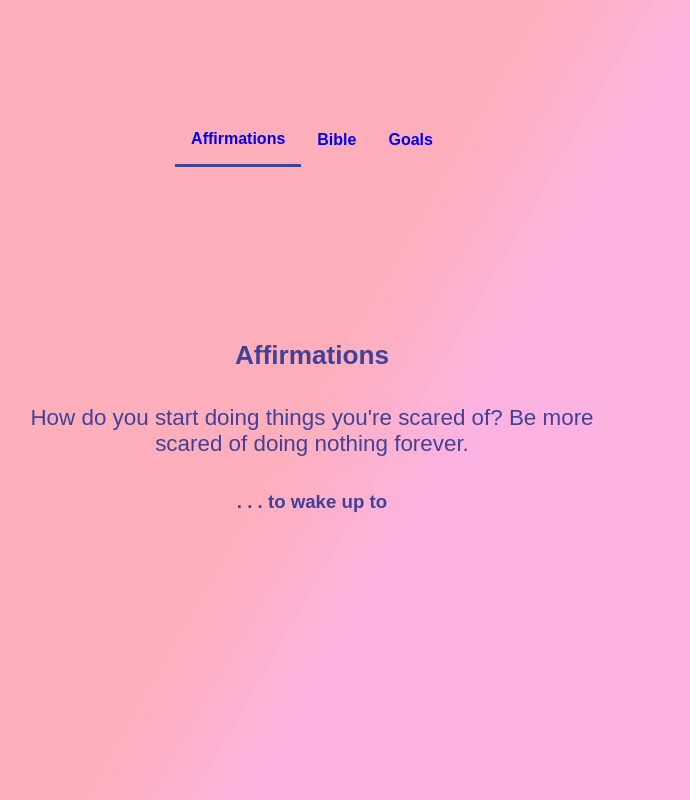
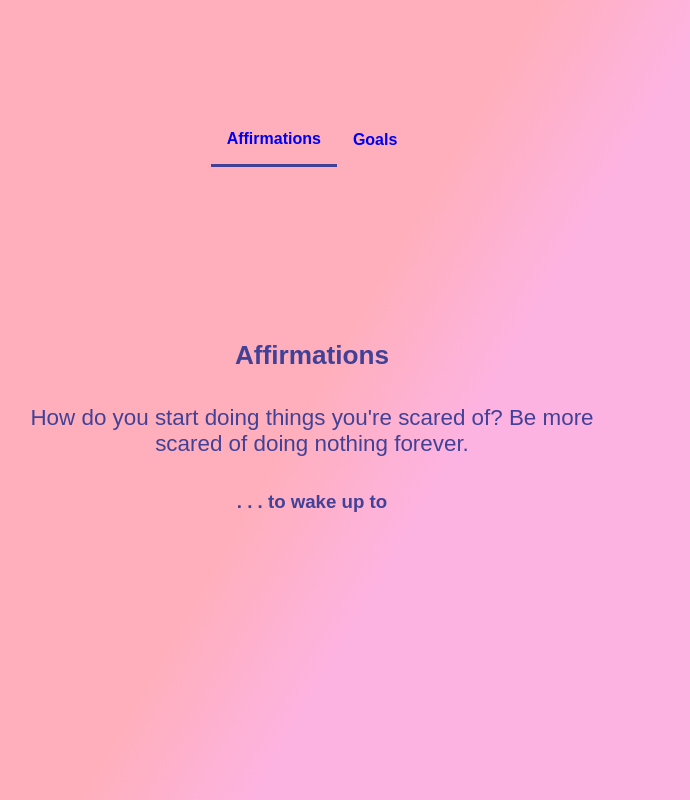
Before and after one commit to limiajayi/Affirmations, a React (Vite) app: page / in a window 1280 px wide. Shown: the whole page, without its empty margins (328-1018 px from the left). Built offline with nearby package versions, Linux system fonts and the light colour scheme; a web font is replaced by a local one.

Commit message:
Changed up a few things.

```diff
--- a/src/App.jsx
+++ b/src/App.jsx
@@ -19,10 +19,10 @@ const NavLinks = () => {
                 Affirmations
             </Link>
 
-            <Link to='/bible'
+            {/* <Link to='/bible'
             className={location.pathname === '/bible' ? 'active' : 'inactive'}>
                 Bible
-            </Link>
+            </Link> */}
 
             <Link to='/goals'
             className={location.pathname === '/goals' ? 'active' : 'inactive'}>
@@ -39,7 +39,7 @@ const App = () => {
             <Routes>
                 <Route path='/' element={<Home />}/>
                 <Route path='/goals' element={<Goals />}/>
-                <Route path='/bible' element={<Bible />} />
+                {/* <Route path='/bible' element={<Bible />} /> */}
             </Routes>
         </Router>
     )
```
Also changed, not shown: public/bible.txt, public/quotes.txt.
